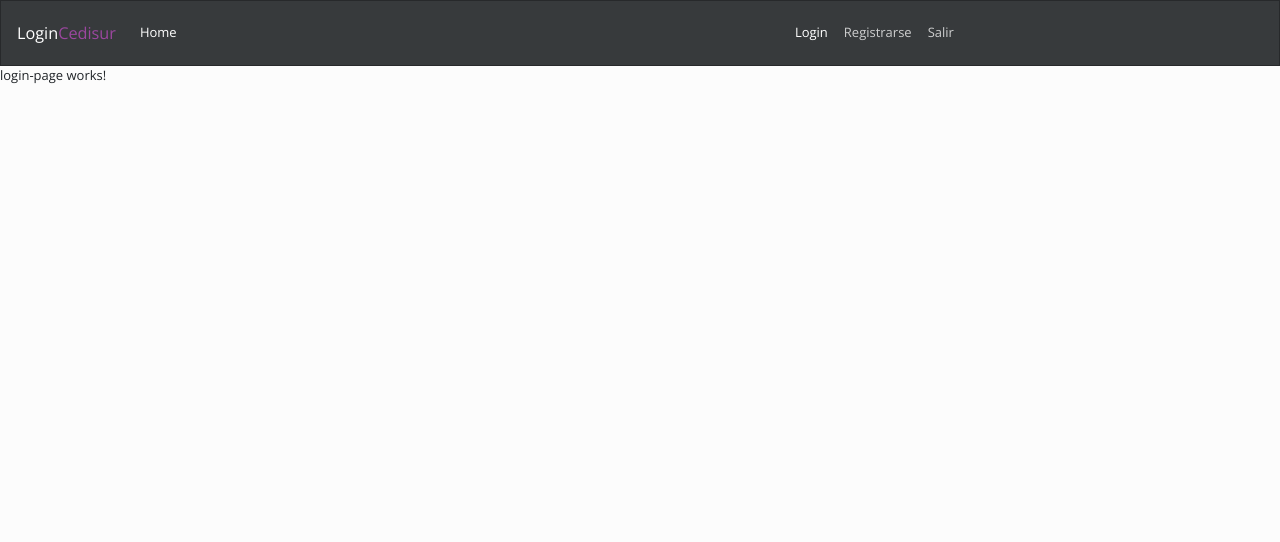
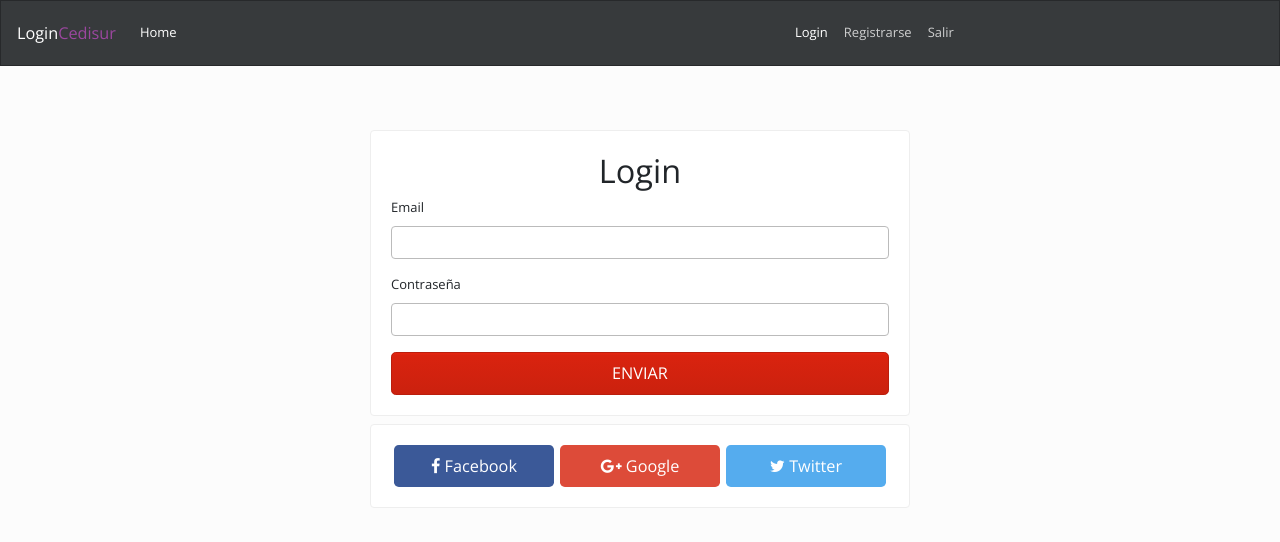
Before and after one commit to MatiasLaudadio/cedisur, an Angular app: page /login in a window 1280 px wide. Shown: the top 542 px of the page. Built offline with nearby package versions, Linux system fonts and the light colour scheme.

Commit message:
Maquetacion de LOGIN PAGE y REGISTER PAGE

```diff
--- a/src/app/app-routing.module.ts
+++ b/src/app/app-routing.module.ts
@@ -5,7 +5,7 @@
 import {RegisterPageComponent} from './componentes/register-page/register-page.component';
 import {PrivadoComponent} from './componentes/privado/privado.component';
 import {NotFaundPageComponent} from './componentes/not-faund-page/not-faund-page.component';
-import { from } from 'rxjs';
+
 const routes: Routes = [
   {path:'', component: HomePageComponent},
   {path:'login', component:LoginPageComponent},
--- a/src/app/app.component.html
+++ b/src/app/app.component.html
@@ -1,3 +1,4 @@
 <app-navbar></app-navbar>
-
-<router-outlet></router-outlet>
+  <div class="container mt-3">
+    <router-outlet></router-outlet>
+  </div>
--- a/src/app/componentes/home-page/home-page.component.html
+++ b/src/app/componentes/home-page/home-page.component.html
@@ -1,3 +1,9 @@
-<p>
-  home-page works!
-</p>
+<div class="jumbotron">
+  <h1 class="display-3">HOME PAGE!</h1>
+  <p class="lead">This is a simple hero unit, a simple jumbotron-style component for calling extra attention to featured content or information.</p>
+  <hr class="my-4">
+  <p>It uses utility classes for typography and spacing to space content out within the larger container.</p>
+  <p class="lead">
+    <a class="btn btn-primary btn-lg" href="#" role="button">Learn more</a>
+  </p>
+</div>
--- a/src/app/componentes/login-page/login-page.component.css
+++ b/src/app/componentes/login-page/login-page.component.css
@@ -0,0 +1,15 @@
+.btn-facebook, .btn-google, .btn-twitter{
+    width: 32%;
+}
+.btn-facebook{
+    background: #3b5998;
+    color: #fff;
+}
+.btn-google{
+    background: #dd4b39;
+    color: #fff;
+}
+.btn-twitter{
+    background: #55acee;
+    color: #fff;
+}
--- a/src/app/componentes/login-page/login-page.component.html
+++ b/src/app/componentes/login-page/login-page.component.html
@@ -1,3 +1,32 @@
-<p>
-  login-page works!
-</p>
+<div class="row">
+  <div class="col-md-6 mx-auto mt-5">
+    <div class="card">
+      <div class="card-body">
+        <h1 class="text-center">Login</h1>
+        <form>
+          <div class="form-group">
+            <label for="email">Email</label>
+            <input type="email" name="email" id="email" class="form-control">
+          </div>
+          <div class="form-group">
+            <label for="password">Contraseña</label>
+            <input type="password" name="password" id="password" class="form-control">
+          </div>
+          <input type="text" value="ENVIAR" class="btn btn-primary btn-block btn-lg">
+
+        </form>
+      </div>
+    </div>
+  </div>
+</div>
+<div class="row">
+  <div class="col-md-6 mx-auto mt-2">
+    <div class="card">
+      <div class="card-body d-flex justify-content-around">
+        <button class="btn btn-lg btn-facebook"><i class="fa fa-facebook"></i> Facebook</button>
+        <button class="btn btn-lg btn-google"><i class="fa fa-google-plus"></i> Google</button>
+        <button class="btn btn-lg btn-twitter"><i class="fa fa-twitter"></i> Twitter</button>
+      </div>
+    </div>
+  </div>
+</div>
--- a/src/app/componentes/not-faund-page/not-faund-page.component.html
+++ b/src/app/componentes/not-faund-page/not-faund-page.component.html
@@ -1,3 +1,12 @@
-<p>
-  not-faund-page works!
-</p>
+<div class="row mt-3">
+  <div class="col-md-6 mx-auto text-center">
+    <div class="card">
+      <h1>Oops!</h1>
+      <h2>404 Paguina no encontrada</h2>
+      <div class="card-body">
+        <a href="/" class="btn btn-primary btn-lg"><i class="span fa fa-home"></i> Ir a la pagina principal</a>
+      </div>
+
+    </div>
+  </div>
+</div>
--- a/src/app/componentes/privado/privado.component.html
+++ b/src/app/componentes/privado/privado.component.html
@@ -1,3 +1,9 @@
-<p>
-  privado works!
-</p>
+<div class="jumbotron">
+  <h1 class="display-3">ZONA PRIVADA!</h1>
+  <p class="lead">This is a simple hero unit, a simple jumbotron-style component for calling extra attention to featured content or information.</p>
+  <hr class="my-4">
+  <p>It uses utility classes for typography and spacing to space content out within the larger container.</p>
+  <p class="lead">
+    <a class="btn btn-primary btn-lg" href="#" role="button">Learn more</a>
+  </p>
+</div>
--- a/src/app/componentes/register-page/register-page.component.html
+++ b/src/app/componentes/register-page/register-page.component.html
@@ -1,3 +1,21 @@
-<p>
-  register-page works!
-</p>
+<div class="row">
+    <div class="col-md-6 mx-auto mt-5">
+      <div class="card">
+        <div class="card-body">
+          <h1 class="text-center">REGISTRO</h1>
+          <form>
+            <div class="form-group">
+              <label for="email">Email</label>
+              <input type="email" name="email" id="email" class="form-control">
+            </div>
+            <div class="form-group">
+              <label for="password">Contraseña</label>
+              <input type="password" name="password" id="password" class="form-control">
+            </div>
+            <input type="text" value="ENVIAR" class="btn btn-primary btn-block btn-lg">
+
+          </form>
+        </div>
+      </div>
+    </div>
+  </div>
```
